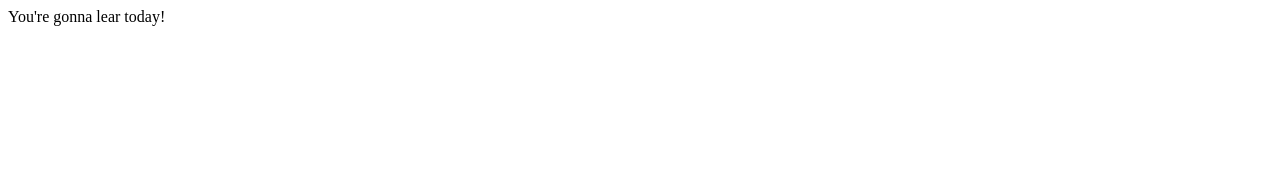
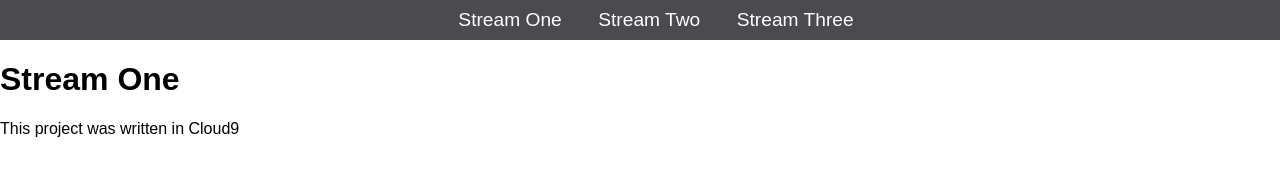
Before and after one commit to Web-Cookie/First-Project, a plain HTML site: page hello-world/index.html in a window 1280 px wide. Drawn offline with Linux system fonts and the light colour scheme.

Commit message:
Adding code

```diff
--- a/hello-world/css/style.css
+++ b/hello-world/css/style.css
@@ -0,0 +1,35 @@
+body {
+  margin: 0;
+  padding: 0;
+  font-family:'Oswald', sans-serif;
+}
+
+nav ul {
+  list-style: none;
+  background-color: #4a4a4f;
+  text-align: center;
+  margin: 0;
+  padding: 0;
+
+}
+
+nav li {
+  font-size: 1.2em;
+  line-height:40px;
+  height:40px;
+  display:inline-block;
+  margin-left: 2.5%;
+}
+
+nav a {
+  text-decoration: none;
+  color: #ffffff;
+  display: block;
+
+
+}
+
+nav a:hover {
+  background-color: #ffffff;
+  color: #4a4a4f;
+}
--- a/hello-world/index.html
+++ b/hello-world/index.html
@@ -1 +1,17 @@
-You're gonna lear today!
+<html>
+    <head>
+        <title>Project 1</title>
+        <link rel="stylesheet" href="css/style.css" type="text/css" />
+    </head>
+    <body>
+        <nav>
+            <ul>
+                <li><a href="stream-one.html">Stream One</a></li>
+                <li><a href="stream-two.html">Stream Two</a></li>
+                <li><a href="stream-three.html">Stream Three</a></li>
+            </ul>
+        </nav>
+        <h1>Stream One</h1>
+        <p>This project was written in Cloud9</p>
+    </body>
+</html>
```
Also changed, not shown: hello-world/stream-three.html (+17 -0 lines), hello-world/stream-two.html (+17 -0 lines).
